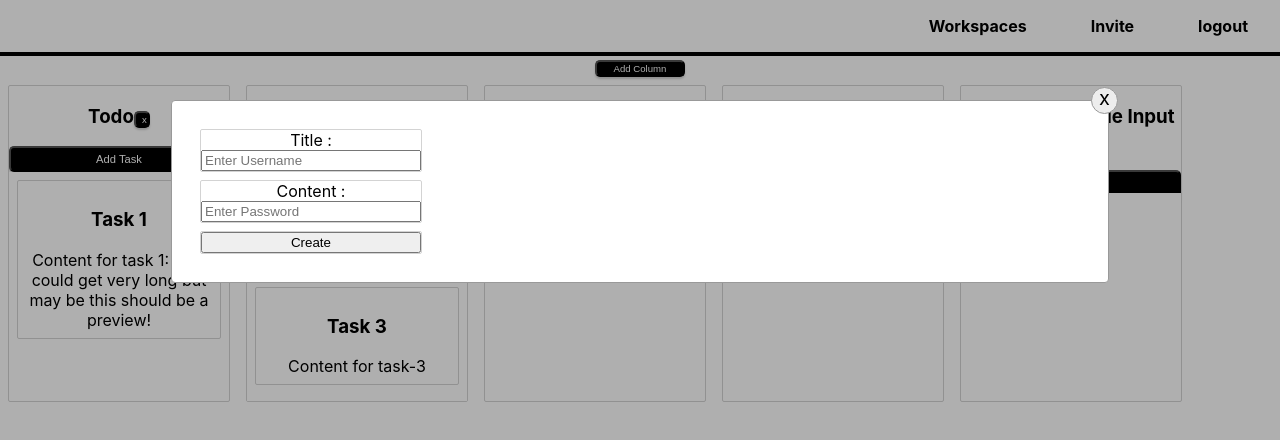
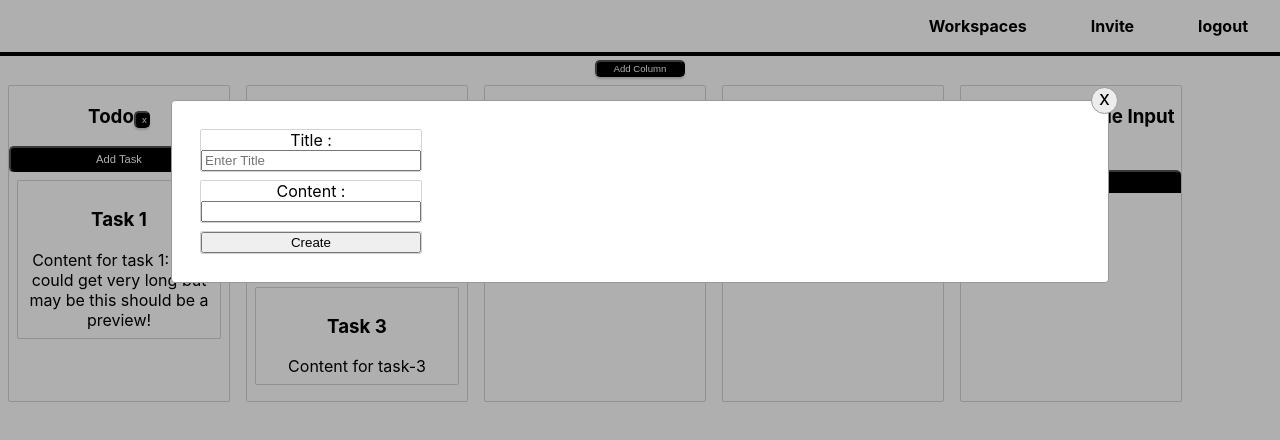
Before and after one commit to Johnny5stillalive/Process-Managment, a React (Create React App) app: page /projectBoard in a window 1280 px wide. Both pictures are taken after a click on the button "Add Column". Shown: the top 440 px of the page. Built offline with nearby package versions, Linux system fonts and the light colour scheme.

Commit message:
Replace wrapper with div in colum.js

```diff
--- a/src/index.css
+++ b/src/index.css
@@ -23,7 +23,7 @@ code {
 }
 
 .box {
-  position: relative;
+  position: reletive;
   width: 70%;
   margin: 0 auto;
   height: auto;
--- a/src/pages/Column.js
+++ b/src/pages/Column.js
@@ -81,14 +81,16 @@ function Column(props) {
                 <Container
                     ref={provided.innerRef}
                     {...provided.draggableProps}>
-                    <wrapper>
+                    <div>
                     {isOpen && <Popup
                     handleClose={addTask}
                      />}
+
                     <Title {...provided.dragHandleProps}>{props.column.title}</Title>
                     <Button onClick={removeColumn}>x</Button>
                     <AddTaskButton onClick={addTask}>Add Task</AddTaskButton>
-                    </wrapper>
+
+                    </div>
 
                     <Droppable droppableId={props.column.id} type='task'>
                         {(provided, snapshot) => (
--- a/src/pages/Popup.js
+++ b/src/pages/Popup.js
@@ -18,11 +18,11 @@ const Popup = props => {
         <span className="close-icon" onClick={props.handleClose}>x</span>
                 <Container >
                     <label>Title : </label>
-                    <input type="text" placeholder="Enter Username" name="username" required />
+                    <input type="text" placeholder="Enter Title" name="Title" required />
                </Container>
                 <Container>
                     <label>Content : </label>
-                    <input type="password" placeholder="Enter Password" name="password" required />
+                    <input type="text" placeholder="" name="content" required />
                 </Container>
                 <Container>
                     <button type="submit" onClick={props.handleClose}>Create</button>
```
Also changed, not shown: src/pages/Task.js (line endings or trailing spaces).
